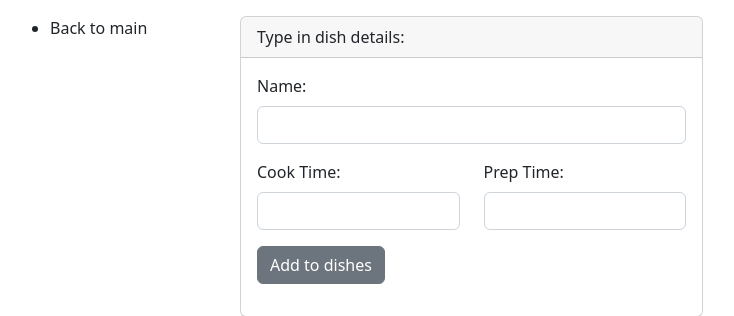
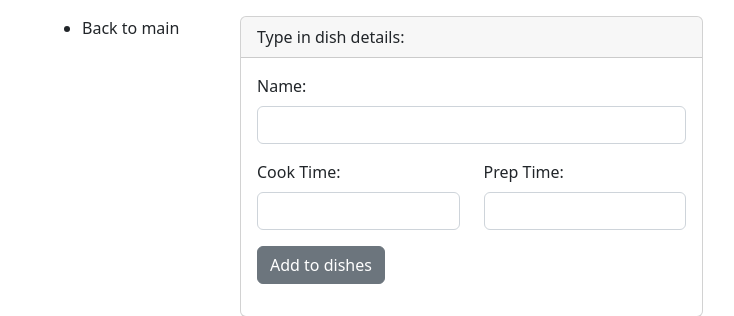
Before and after one commit to kkommi-ui/M5E-Templates-CaroMontanoOsorio, a Django app: template tapas/tapasapp/templates/tapasapp/add_menu.html in a window 1280 px wide. Shown: the part 56-372 px from the top of the page, without its empty margins (32-766 px from the left). Run offline with Django 3.2, Linux system fonts and the light colour scheme; the template is opened without the code that fills it, so the values that code supplies are empty; some libraries are stand-ins or nearby versions.

Commit message:
Update add_menu.html

```diff
--- a/tapas/tapasapp/templates/tapasapp/add_menu.html
+++ b/tapas/tapasapp/templates/tapasapp/add_menu.html
@@ -1,10 +1,10 @@
 {% extends 'tapasapp/base.html' %}
 {% load static %}
 
+
 <div class="container">
-
     {% block sidebar %}
-<div class="row">
+        <div class="col">
             <ul>
                 <li><a class="navbar-brand mb-0" href="{% url 'view_menu' %}">Back to main</a></li>
             </ul>
@@ -41,5 +41,5 @@
                 </div>
             </div>
         </div>
+    {% endblock %}
 </div>
-{% endblock %}
```
Lines whose indentation alone changed are shown as unchanged.
